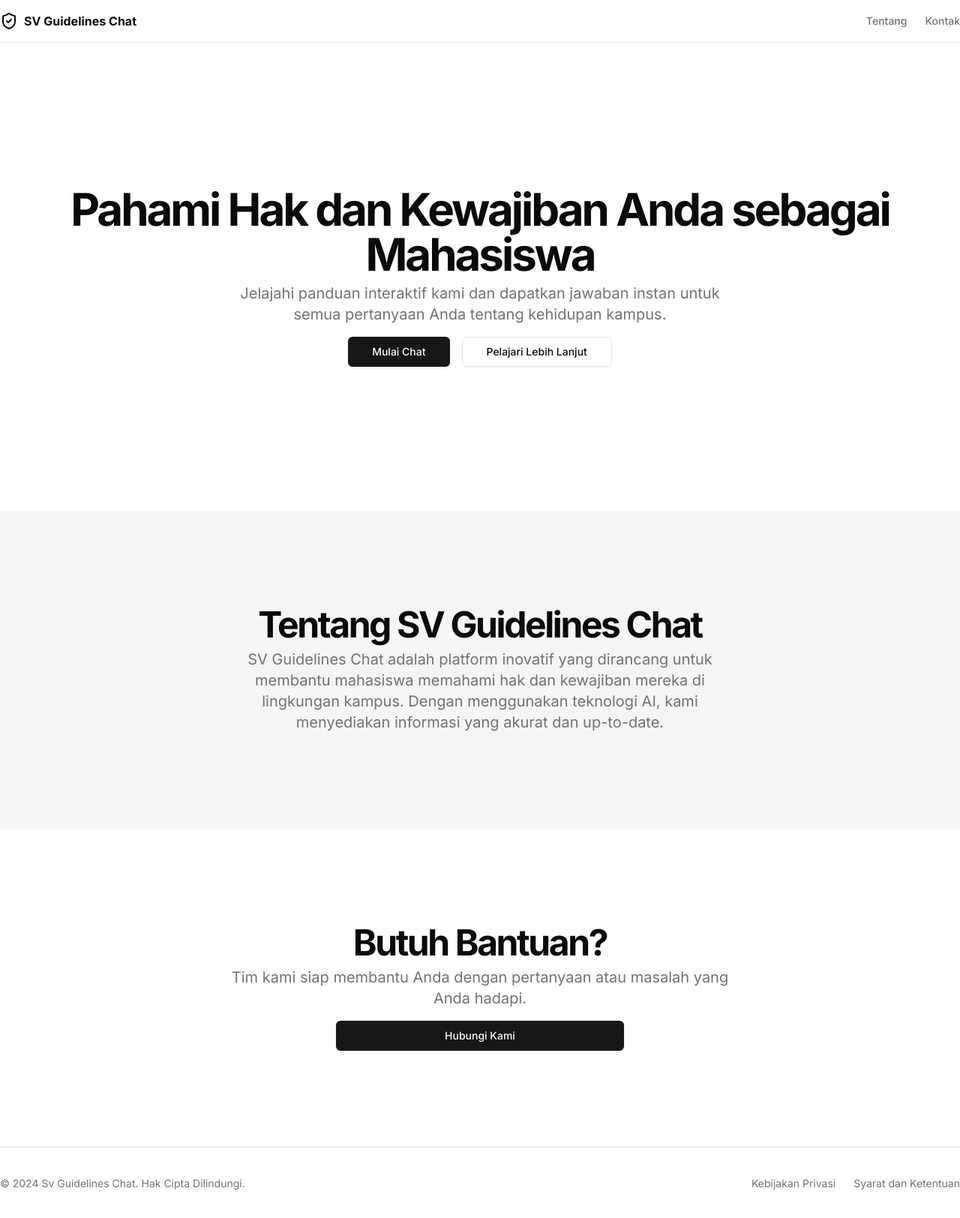
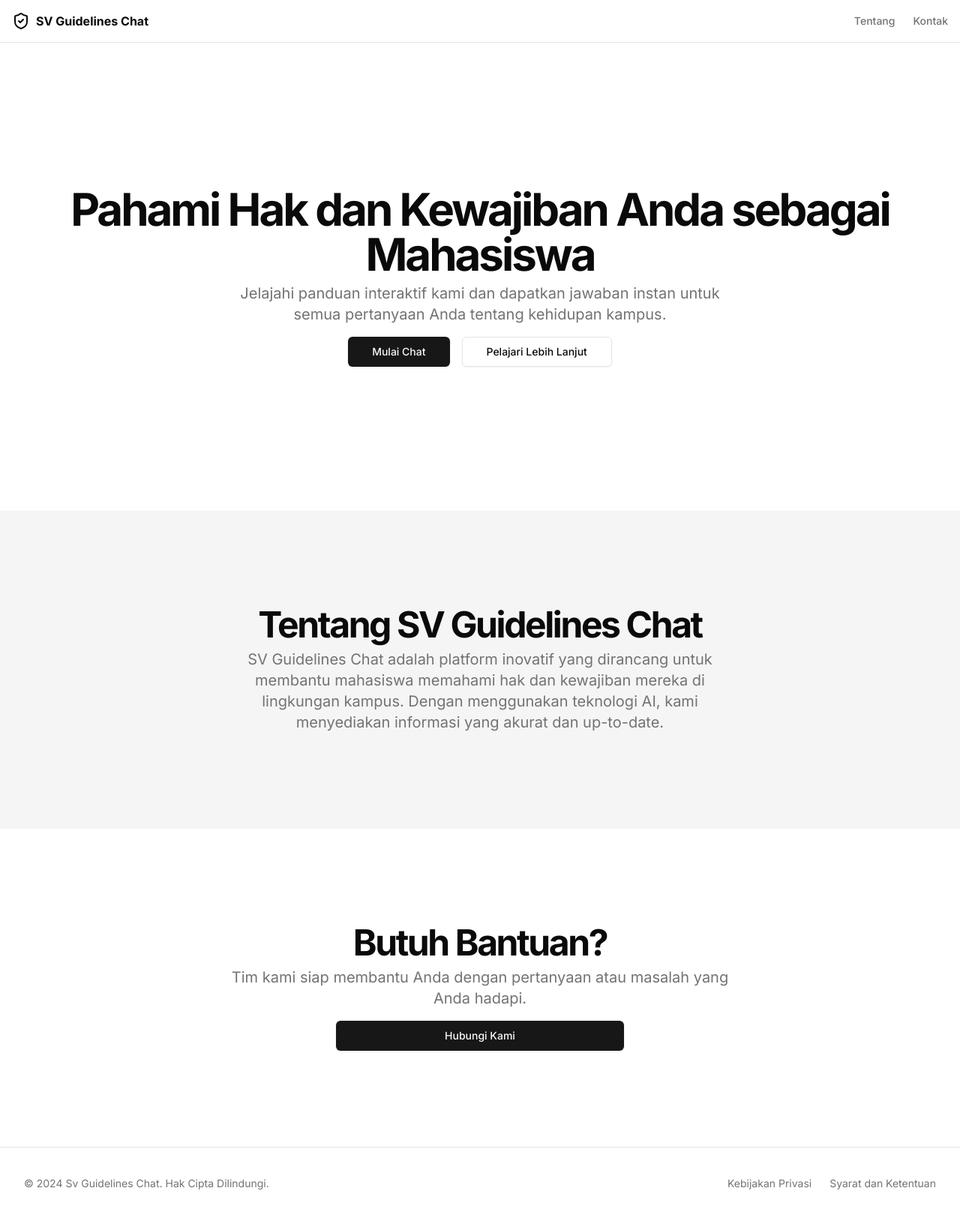
Before and after one commit to Fairuzzzzz/SV-guide-lines-chat, a Next.js app: page / in a window 1280 px wide. Shown: the whole page at 75% size. Built offline with nearby package versions, Linux system fonts and the light colour scheme.

Commit message:
update landing page ui

```diff
--- a/components/LandingPage.tsx
+++ b/components/LandingPage.tsx
@@ -5,8 +5,9 @@ import { ShieldCheck } from "lucide-react";
 export default function LandingPage() {
   return (
     <div className="flex flex-col min-h-screen bg-background">
+      {/* Header */}
       <header className="sticky top-0 z-50 w-full border-b bg-background/95 backdrop-blur supports-[backdrop-filter]:bg-background/60">
-        <div className="container flex h-14 items-center">
+        <div className="container flex h-14 items-center px-4 max-w-screen-xl mx-auto">
           <Link className="flex items-center space-x-2" href="#">
             <ShieldCheck className="h-6 w-6" />
             <span className="font-bold">SV Guidelines Chat</span>
@@ -27,9 +28,12 @@ export default function LandingPage() {
           </nav>
         </div>
       </header>
+
+      {/* Main Content */}
       <main className="flex-1">
+        {/* Hero Section */}
         <section className="w-full py-12 md:py-24 lg:py-32 xl:py-48">
-          <div className="container px-4 md:px-6">
+          <div className="container mx-auto px-4 sm:px-6 lg:px-8 max-w-screen-xl">
             <div className="flex flex-col items-center space-y-4 text-center">
               <div className="space-y-2">
                 <h1 className="text-3xl font-bold tracking-tighter sm:text-4xl md:text-5xl lg:text-6xl/none">
@@ -53,8 +57,10 @@ export default function LandingPage() {
             </div>
           </div>
         </section>
+
+        {/* About Section */}
         <section id="about" className="w-full py-12 md:py-24 lg:py-32 bg-muted">
-          <div className="container px-4 md:px-6">
+          <div className="container mx-auto px-4 sm:px-6 lg:px-8 max-w-screen-xl">
             <div className="flex flex-col items-center space-y-4 text-center">
               <div className="space-y-2">
                 <h2 className="text-3xl font-bold tracking-tighter sm:text-4xl md:text-5xl">
@@ -70,8 +76,10 @@ export default function LandingPage() {
             </div>
           </div>
         </section>
+
+        {/* Contact Section */}
         <section id="contact" className="w-full py-12 md:py-24 lg:py-32">
-          <div className="container px-4 md:px-6">
+          <div className="container mx-auto px-4 sm:px-6 lg:px-8 max-w-screen-xl">
             <div className="flex flex-col items-center space-y-4 text-center">
               <div className="space-y-2">
                 <h2 className="text-3xl font-bold tracking-tighter sm:text-4xl md:text-5xl">
@@ -91,8 +99,10 @@ export default function LandingPage() {
           </div>
         </section>
       </main>
+
+      {/* Footer */}
       <footer className="border-t py-6 md:py-0">
-        <div className="container flex flex-col items-center justify-between gap-4 md:h-24 md:flex-row">
+        <div className="container mx-auto px-4 sm:px-6 lg:px-8 max-w-screen-xl flex flex-col items-center justify-between gap-4 md:h-24 md:flex-row">
           <p className="text-center text-sm leading-loose text-muted-foreground md:text-left">
             © 2024 Sv Guidelines Chat. Hak Cipta Dilindungi.
           </p>
```
